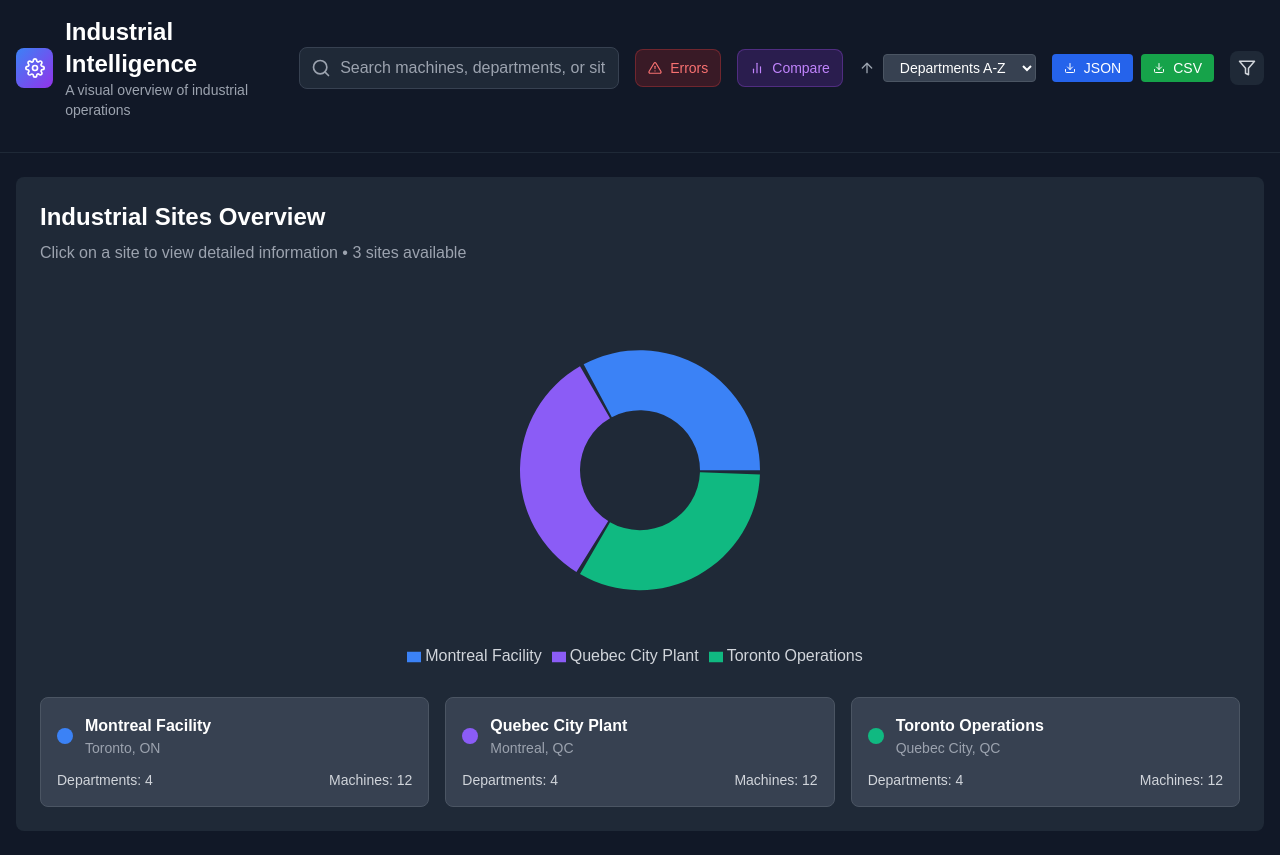
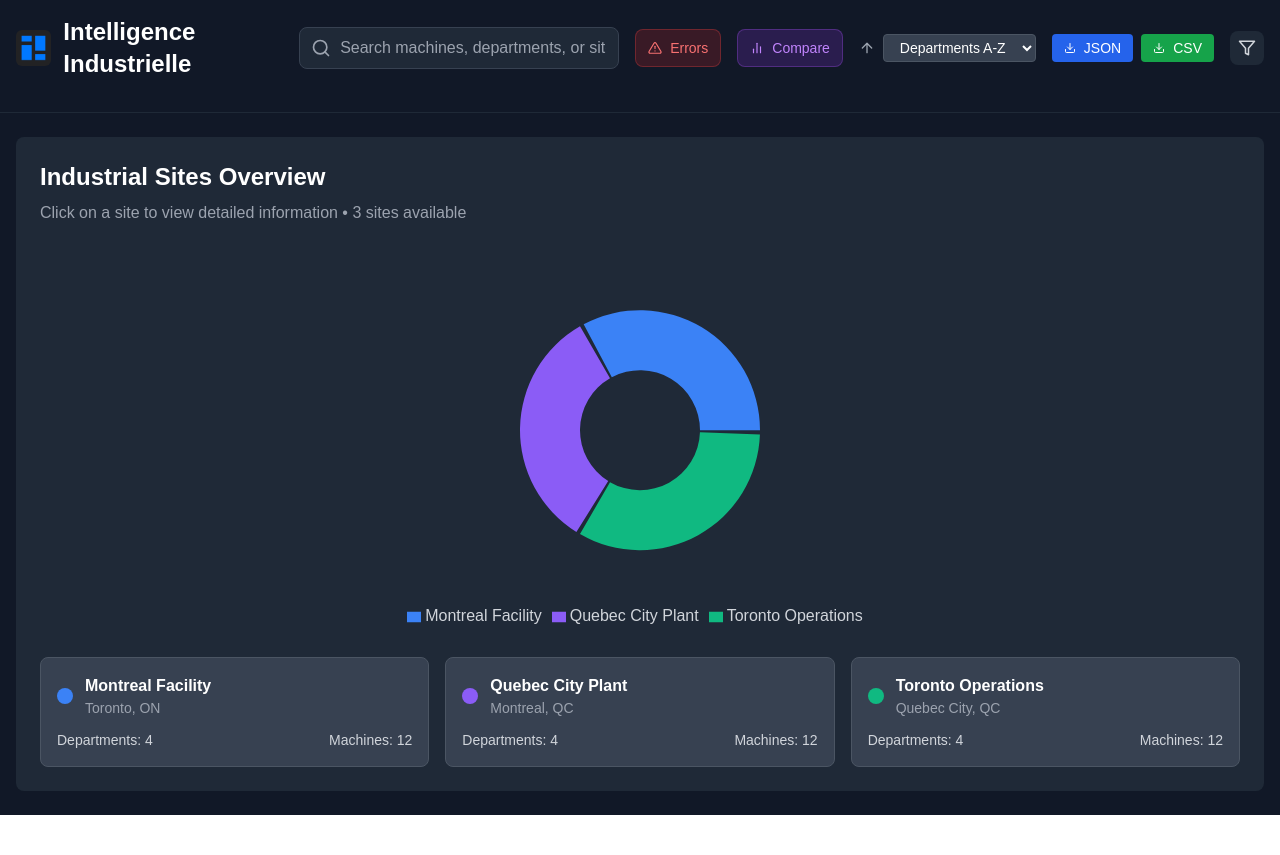
Before and after one commit to Sujith013/Intelligence-Industrielle-Hackathon, a React (Create React App) app: page / in a window 1280 px wide. After the commit the page ends 815 px from the top, so only its background shows below. Built offline with nearby package versions, Linux system fonts and the light colour scheme.

Commit message:
error dashboard close error fixed closes #1

```diff
--- a/src/App.tsx
+++ b/src/App.tsx
@@ -17,7 +17,7 @@ const AppContent = () => {
     <div className="min-h-screen bg-gray-900">
       <TopBar
         onShowComparison={() => setShowComparison(true)}
-        onShowErrors={() => setShowErrors(true)}
+        onShowErrors={() => setShowErrors(!showErrors)}
       />
 
       <main className="max-w-7xl mx-auto px-4 py-6 space-y-6">
--- a/src/components/TopBar.tsx
+++ b/src/components/TopBar.tsx
@@ -1,11 +1,11 @@
-import React from 'react';
-import {FiSettings, FiFilter, FiBarChart2, FiAlertTriangle } from 'react-icons/fi';
+import React, {useState} from 'react';
+import {FiFilter, FiBarChart2, FiAlertTriangle } from 'react-icons/fi';
 import { useAppContext } from '../context/AppContext';
 import SearchBar from './SearchBar';
 import FilterPanel from './FilterPanel';
 import SortingControls from './SortingControls';
+import logo from '../logo.png';
 
-const Settings = FiSettings as React.ComponentType<React.SVGProps<SVGSVGElement>>;
 const BarChart2 = FiBarChart2 as React.ComponentType<React.SVGProps<SVGSVGElement>>;
 const AlertTriangle = FiAlertTriangle as React.ComponentType<React.SVGProps<SVGSVGElement>>;
 const Filter = FiFilter as React.ComponentType<React.SVGProps<SVGSVGElement>>;
@@ -17,31 +17,26 @@ interface TopBarProps {
 
 const TopBar: React.FC<TopBarProps> = ({ onShowComparison, onShowErrors }) => {
   const { resetSelection } = useAppContext();
-  const [showFilters, setShowFilters] = React.useState(false);
+  const [showFilters, setShowFilters] = useState(false);
 
   return (
     <div className="bg-gray-900 border-b border-gray-800 p-4">
       <div className="max-w-7xl mx-auto">
         <div className="flex items-center justify-between mb-4">
-          {/* Logo and Title */}
           <div
             className="flex items-center space-x-3 cursor-pointer"
-            onClick={resetSelection}
-          >
-            <div className="w-10 h-10 bg-gradient-to-br from-blue-500 to-purple-600 rounded-lg flex items-center justify-center">
-              <Settings className="text-white text-xl" />
+            onClick={resetSelection} >
+            <div className="w-10 h-10 rounded-lg flex items-center justify-center">
+              <img src={logo} alt="Logo" className="text-white text-xl rounded-md" />
             </div>
             <div>
-              <h1 className="text-2xl font-bold text-white">Industrial Intelligence</h1>
-              <p className="text-gray-400 text-sm">A visual overview of industrial operations</p>
+              <h1 className="text-2xl font-bold text-white">Intelligence Industrielle</h1>
             </div>
           </div>
 
-          {/* Actions */}
           <div className="flex items-center space-x-4">
             <SearchBar />
 
-            {/* Error Dashboard Button */}
             {onShowErrors && (
               <button
                 onClick={onShowErrors}
@@ -52,7 +47,6 @@ const TopBar: React.FC<TopBarProps> = ({ onShowComparison, onShowErrors }) => {
               </button>
             )}
 
-            {/* Comparison Button */}
             {onShowComparison && (
               <button
                 onClick={onShowComparison}
@@ -63,10 +57,8 @@ const TopBar: React.FC<TopBarProps> = ({ onShowComparison, onShowErrors }) => {
               </button>
             )}
 
-            {/* Sorting Controls */}
             <SortingControls />
 
-            {/* Filter Toggle */}
             <button
               onClick={() => setShowFilters(!showFilters)}
               className={`
@@ -82,7 +74,6 @@ const TopBar: React.FC<TopBarProps> = ({ onShowComparison, onShowErrors }) => {
           </div>
         </div>
 
-        {/* Filter Panel */}
         {showFilters && (
           <div className="mt-4 bg-gray-800 rounded-lg p-4">
             <FilterPanel />
--- a/src/types/index.ts
+++ b/src/types/index.ts
@@ -53,7 +53,6 @@ export interface SortState {
   direction: 'asc' | 'desc';
 }
 
-// Chart data types
 export interface ChartDataPoint {
   name: string;
   value: number;
```
Also changed, not shown: src/logo.png (added).
